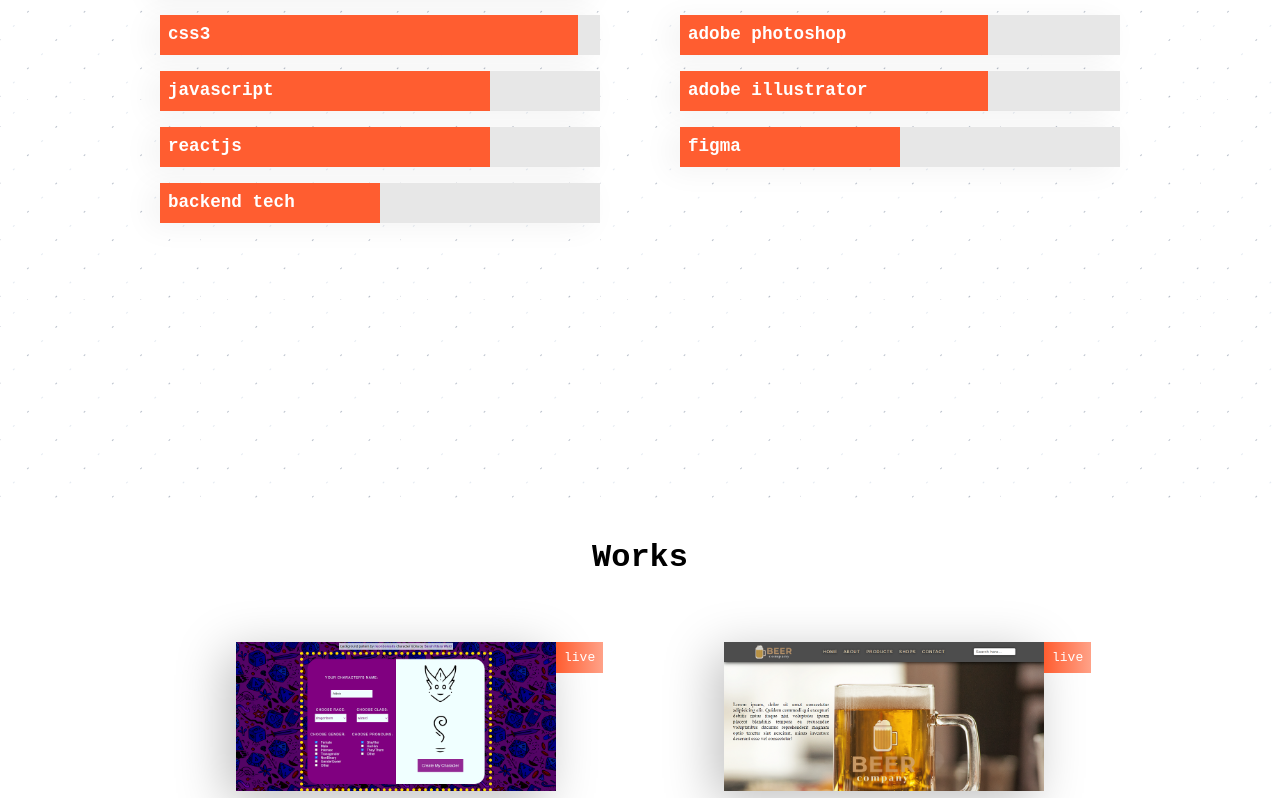
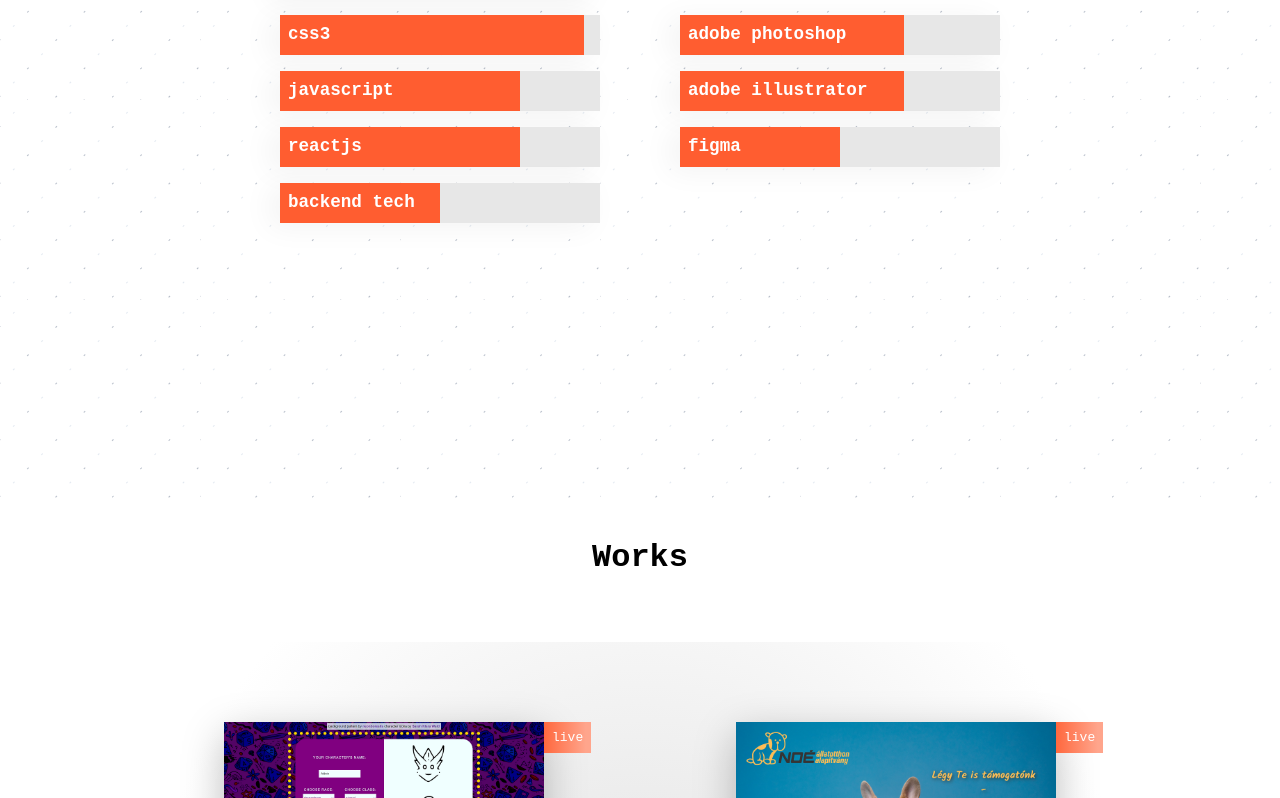
Before and after one commit to wfanni/portfolio_dev, a React (Create React App) app: page / in a window 1280 px wide. Shown: the part 2002-2800 px from the top of the page. Built offline with nearby package versions, Linux system fonts and the light colour scheme.

Commit message:
mobile ver test

```diff
--- a/src/App.css
+++ b/src/App.css
@@ -3,8 +3,9 @@ body {
   margin: 0;
   padding: 0;
   -webkit-box-sizing: border-box;
-          box-sizing: border-box;
+  box-sizing: border-box;
   font-family: monospace;
+  overflow-x: hidden;
 }
 
 body a {
@@ -16,6 +17,10 @@ body ul {
   padding: 0;
   margin: 0;
   list-style: none;
+}
+
+body.stopScroll {
+  overflow: hidden;
 }
 
 #root {
@@ -35,23 +40,10 @@ body ul {
   display: flex;
   -webkit-box-orient: vertical;
   -webkit-box-direction: normal;
-      -ms-flex-direction: column;
-          flex-direction: column;
-}
-
-@media only screen and (max-width: 30cm) {
-  #root #alert {
-    display: inline-block;
-    font-size: 2em;
-    text-align: center;
-    margin: 20%;
-    width: 60%;
-  }
-  #root #alert img {
-    width: 25%;
-  }
-  #root div {
-    display: none;
-  }
+  -ms-flex-direction: column;
+  flex-direction: column;
+  -webkit-box-pack: center;
+  -ms-flex-pack: center;
+  justify-content: center;
 }
 /*# sourceMappingURL=App.css.map */
--- a/src/App.js
+++ b/src/App.js
@@ -16,8 +16,8 @@ export default function App() {
       <h3 id="alert">Mobile version is on the way...
         <img src={mobile} alt="mobile" />
       </h3>
+      <Navbar />
       <div id="page">
-        <Navbar />
         <Home />
         <About />
         <Skills />
--- a/src/App.scss
+++ b/src/App.scss
@@ -4,6 +4,7 @@ body {
   padding: 0;
   box-sizing: border-box;
   font-family: monospace;
+  overflow-x: hidden;
 
   a {
     text-decoration: none;
@@ -14,6 +15,10 @@ body {
     padding: 0;
     margin: 0;
     list-style: none;
+  }
+
+  &.stopScroll {
+    overflow: hidden;
   }
 }
 
@@ -30,33 +35,32 @@ body {
     width: 100%;
     display: flex;
     flex-direction: column;
+    justify-content: center;
   }
 }
 
-@media only screen and (max-width: 30cm) {
-  #root {
-    #alert {
-      display: inline-block;
-      font-size: 2em;
-      text-align: center;
-      margin: 20%;
-      width: 60%;
-      img {
-        width: 25%;
-      }
-    }
-    div {
-      display: none;
-    }
-  }
-}
-
-// @media screen and (max-width: 700px) {
-//   #root div {
-//     width: 100%;
-//     display: flex;
-//     justify-content: flex-start;
-//     align-items: center
-//     flex-direction: column;
+// @media only screen and (max-width: 30cm) {
+//   #root {
+//     #alert {
+//       display: inline-block;
+//       font-size: 2em;
+//       text-align: center;
+//       margin: 20%;
+//       width: 60%;
+//       img {
+//         width: 25%;
+//       }
+//     }
+//     div {
+//       display: none;
+//     }
 //   }
 // }
+
+// @media screen and (max-width: 1000px) {
+//   #root {
+//     #page {
+//       align-items: center;
+//     }
+//   }
+// }
--- a/src/components/About/About.jsx
+++ b/src/components/About/About.jsx
@@ -169,11 +169,12 @@ const About = styled(AboutStructure)`
         }
     }
     // GOOD ONE
-    /* @media screen and (max-width: 1000px) {
+    @media screen and (max-width: 1000px) {
         h2 {
             margin: 0 0 5vh 0;
         }
         p {
+            line-height: 4.5vh;
 
             .title {
                 text-align: center;
@@ -192,9 +193,10 @@ const About = styled(AboutStructure)`
 
             .last-sentence {
                 text-align: justify;
+
             }
         }
-    } */
+    }
 
     /* @media screen and (max-width: 700px) {
         height: 120vh;
--- a/src/components/Home/Home.jsx
+++ b/src/components/Home/Home.jsx
@@ -38,7 +38,7 @@ const HomeStructure = ({ className }) => {
 
 const Home = styled(HomeStructure)`
     width: 100%;
-    min-height: 100vh;
+    height: 100vh;
 
     background-image: url(${pattern});
 
@@ -50,13 +50,13 @@ const Home = styled(HomeStructure)`
     #hero {
         transform: translateY(-10vh);
         opacity: 0;
-        /* clip-path: polygon(50% 0, 100% 0, 94% 62%, 55% 100%, 4% 63%, 0 32%); */
+        margin-left: 10vh;
         transition: transform 1.5s, opacity 1.5s;
     }
 
     .welcome {
         margin-top: -10vh;
-        width: 50vh;
+        width: 25vw;
         height: 15vh;
 
         span {
@@ -95,7 +95,7 @@ const Home = styled(HomeStructure)`
         }
     }
     // GOOD ONE
-    /* @media screen and (max-width: 1000px) {
+    @media screen and (max-width: 1000px) {
 
         flex-direction: column;
         gap: 5vh;
@@ -103,6 +103,7 @@ const Home = styled(HomeStructure)`
         #hero {
             width: 50%;
             transform: translateY(-10vh);
+            margin: 0;
             order: 2;
 
 
@@ -110,7 +111,7 @@ const Home = styled(HomeStructure)`
 
         .welcome {
             margin: 0;
-            width: 75vh;
+            width: 100%;
             text-align: center;
 
             #myName {
@@ -120,11 +121,12 @@ const Home = styled(HomeStructure)`
             }
 
             #whoAmI {
-                text-indent: 8vh;
+                text-indent: 30vw;
+                font-size: 1.3em;
             }
 
         }
-    } */
+    }
 
     /* @media screen and (max-width: 700px) {
         flex-direction: column;
--- a/src/components/Navbar.jsx
+++ b/src/components/Navbar.jsx
@@ -6,11 +6,16 @@ const NavbarStructure = ({ className }) => {
     const menuToggle = () => {
         document.getElementById("menu").classList.toggle("open");
         document.querySelector("nav").classList.toggle("open");
+        document.querySelector("body").classList.toggle("stopScroll");
+
     }
 
     const closeMenu = () => {
         document.getElementById("menu").classList.remove("open");
         document.querySelector("nav").classList.remove("open");
+        document.querySelector("body").classList.remove("stopScroll");
+
+
     }
 
 
@@ -40,11 +45,13 @@ const NavbarStructure = ({ className }) => {
                     </li>
                 </ul>
             </nav>
+            {/* <div id="overlay"></div> */}
       </div>
     )
 }
 
 const Navbar = styled(NavbarStructure)`
+width: 100%;
     #menu {
         display: none;
         position: fixed;
@@ -142,18 +149,67 @@ const Navbar = styled(NavbarStructure)`
             opacity: 1;
 
         }
+        &.open {
+            display: block;
+            opacity: 1;
+        }
+
+
+
 
     }
     // GOOD ONE
-    /* @media screen and (max-width: 1000px) {
+    @media screen and (max-width: 1000px) {
         #menu {
+            position: fixed;
             display: flex;
         }
 
         nav {
             display: none;
+            width: 100%;
+            height: 100%;
+
+            background-color: #ffffffed;
+            transition: opacity 0.3s;
+
+
+            ul {
+                height: 100vh;
+                flex-direction: column;
+                align-items: flex-start;
+                justify-content: center;
+                padding-left: 20vw;
+
+                li {
+                    width: 50vw;
+                    padding-bottom: 0;
+                    text-indent: 2vw;
+                    transition: padding-bottom 0s, background-color 0.3s, color 0.3s;
+                    a {
+                        font-size: 2em;
+                        font-weight: bold;
+
+                        &::after {
+                            content: "";
+                            display: none;
+                        }
+
+
+                    }
+                    &:hover,
+                    &:focus {
+                        padding-bottom: 0;
+                        background-color: #ff5d30;
+                        color: #fff;
+
+                    }
+                }
+            }
+
         }
-    } */
+
+    }
 
     /* @media screen and (max-width: 500px) {
         #menu {
--- a/src/components/Skills/Skills.jsx
+++ b/src/components/Skills/Skills.jsx
@@ -60,7 +60,7 @@ const Skills = styled(SkillsStructure)`
     }
 
     .progress-bar {
-        width: 55vh;
+        width: 25vw;
         height: 40px;
         background-color: #e7e7e7;
         margin-bottom: 2vh;
@@ -124,14 +124,33 @@ const Skills = styled(SkillsStructure)`
         }
     }
     // GOOD ONE
-    /* @media screen and (max-width: 1000px) {
+    @media screen and (max-width: 1000px) {
+        max-width: 100%;
+
+        flex-direction: column;
+        gap: 0;
+
+        h2 {
+            position: relative;
+            margin-bottom: 5vh;
+        }
+
+        .web-tech {
+            margin-top: 5vh;
+
+        }
+        .graphic {
+            margin-bottom: 5vh;
+
+        }
 
         .progress-bar {
-            width: 35vh;
+            width: 75vw;
             height: 30px;
+
         }
 
-    } */
+    }
 
     /* @media screen and (max-width: 700px) {
         gap: 0;
--- a/src/components/Works/Works.jsx
+++ b/src/components/Works/Works.jsx
@@ -67,13 +67,15 @@ const WorksStructure = ({ className }) => {
 const Works = styled (WorksStructure)`
     position: relative;
     width: 100%;
-    height: 230vh;
+    max-height: 100vh;
 
     display: flex;
     justify-content: flex-start;
     align-items: center;
     flex-direction: column;
     gap: 5vh;
+    /* padding-bottom: 5vh; */
+
 
 
     h2 {
@@ -82,15 +84,17 @@ const Works = styled (WorksStructure)`
     }
 
     div {
-        width: 70%;
-        max-height: 65vh;
+        width: 80%;
+        padding: 10vh 0 5vh 0;
+
+        background: rgb(231,231,231);
+        background: radial-gradient(circle, rgba(231,231,231,1) 13%, rgba(255,255,255,1) 81%);
 
         display: grid;
         grid-template-columns: 1fr 1fr;
         grid-template-rows: repeat(6, 1fr);
-        /* grid-auto-flow: column; */
-        gap: 10vh;
-
+        grid-auto-flow: column;
+        overflow: auto;
 
     }
 
@@ -98,10 +102,11 @@ const Works = styled (WorksStructure)`
         position: relative;
         cursor: default;
         text-align: center;
+        margin-bottom: 5vh;
 
         img {
             width: 25vw;
-            box-shadow: -10px 10px 50px rgba(0, 0, 0, 0.25);
+            box-shadow: 0 1vw 3vw rgba(0, 0, 0, 0.25);
             cursor: pointer;
             transition: opacity 0.3s;
 
@@ -129,24 +134,52 @@ const Works = styled (WorksStructure)`
         }
     }
     // GOOD ONE
-    /* @media screen and (max-width: 1000px) {
-
-        min-height: 300vh;
+    @media screen and (max-width: 1000px) {
 
         div {
-            max-height: 100vh;
+            height: 75vh;
+            width: 80vw;
+            padding-bottom: 6vh;
             display: flex;
             flex-direction: column;
             justify-content: flex-start;
             align-items: center;
+            gap: 15vh;
+            overflow: auto;
+
         }
 
         .works {
             img {
-                width: 60%;
+                width: 60vw;
+            }
+
+            a {
+                bottom: -12vh;
+                left: 50%;
+                transform: translateX(-50%);
+                padding: 15px;
+                margin-bottom: 3vh;
+                width: 30vw;
+                font-size: 1.5rem;
+                text-transform: uppercase;
+                font-weight: bold;
+                letter-spacing: 0.2em;
+                &:hover,
+                &:focus {
+                    opacity: 0.6;
+                }
+            }
+            &:first-child {
+                margin-top: 10vh;
+
+            }
+            &:last-child {
+                margin-bottom: 10vh;
+
             }
         }
-    } */
+    }
 
     /* @media screen and (max-width: 700px) {
         height: 375vh;
```
Also changed, not shown: src/components/Contact/Contact.jsx (+42 -18 lines), 1 other file (tests, documents, lock files or other folders).
